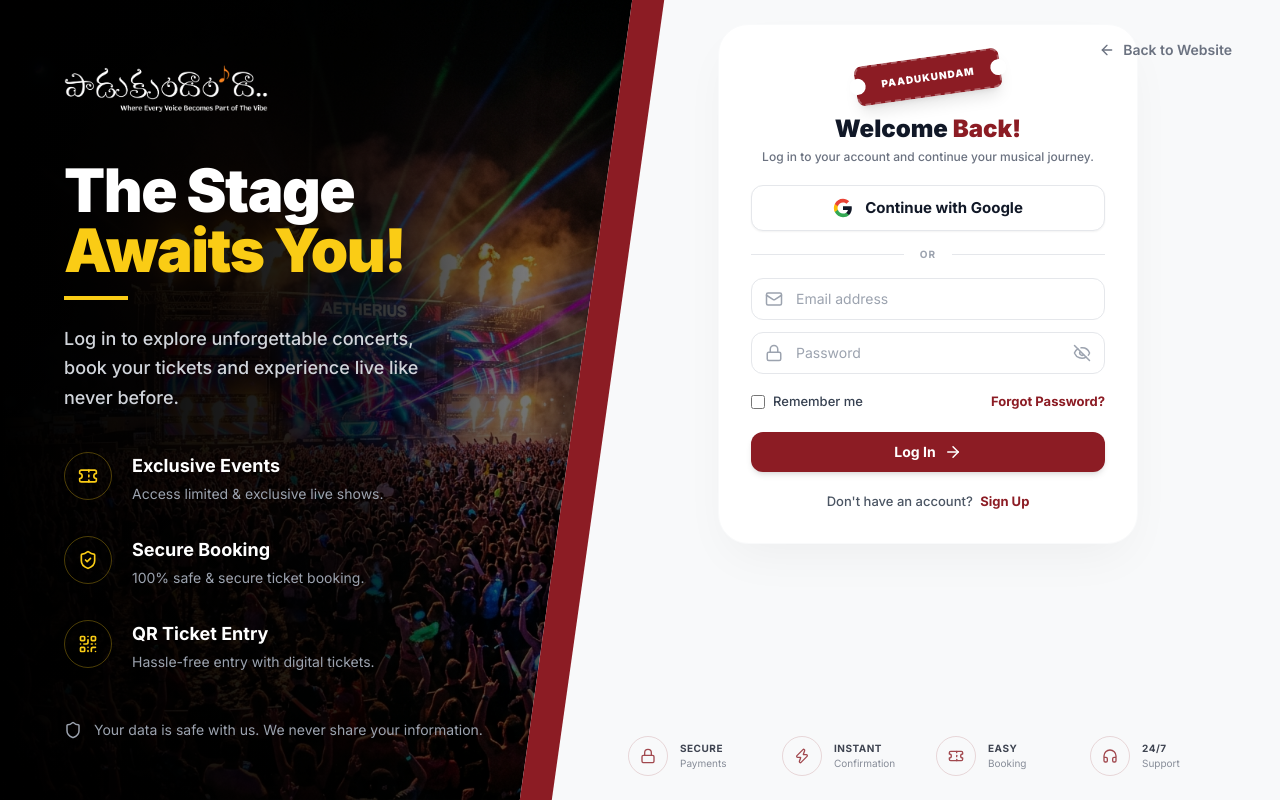
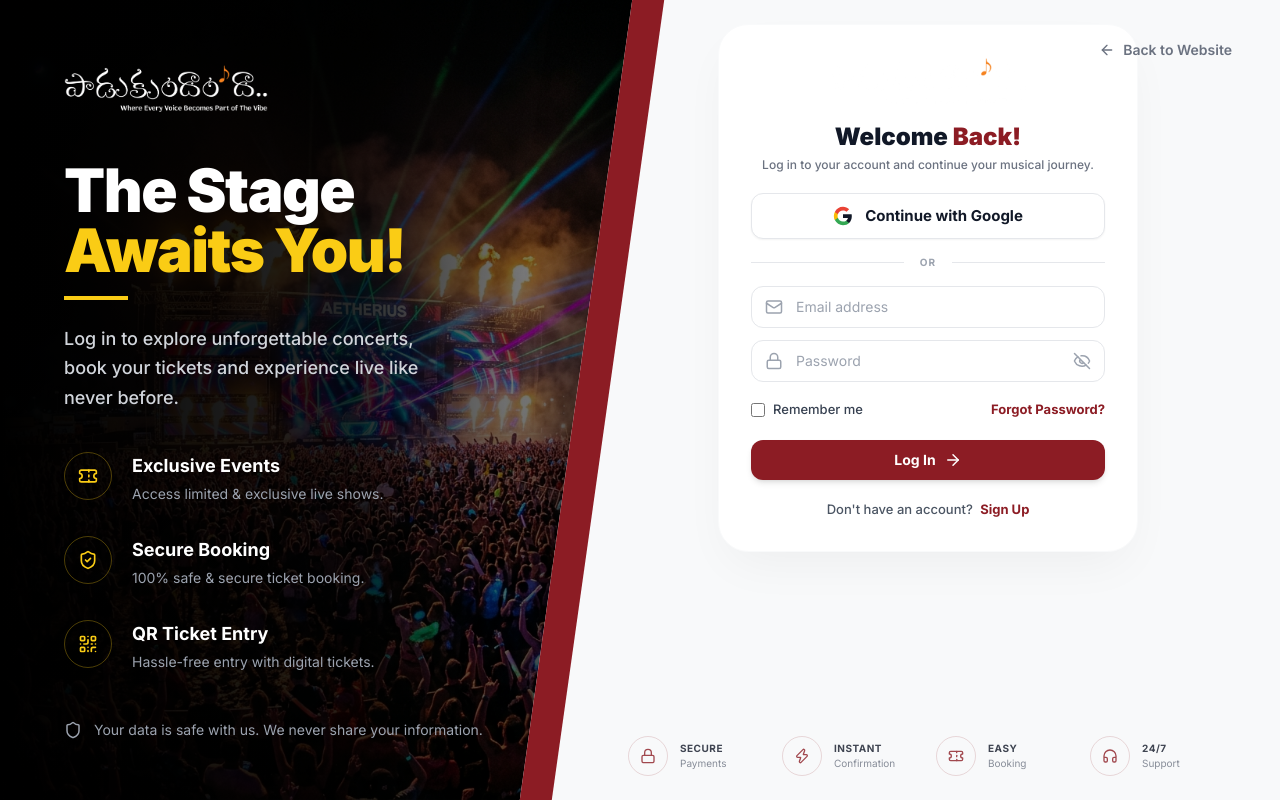
Before and after one commit to paadukundamdhaa-ops/paadukundam-dhaaa, a React (Vite) app: page /login in a window 1280 px wide. Built offline with nearby package versions, Linux system fonts and the light colour scheme.

Commit message:
style: Replace red ticket graphic with official logo in form headers

```diff
--- a/src/pages/Login.jsx
+++ b/src/pages/Login.jsx
@@ -152,11 +152,7 @@ export default function Login() {
             {/* Desktop Header (Hidden on Mobile) */}
             <div className="hidden lg:block text-center mb-5">
               <div className="inline-flex justify-center mb-4">
-                 <div className="px-6 h-10 bg-[#8c1c24] rounded-lg shadow-lg transform -rotate-[8deg] flex items-center justify-center border-dashed border-2 border-white/30 relative">
-                    <div className="absolute -left-2 top-1/2 -translate-y-1/2 w-4 h-4 bg-white rounded-full"></div>
-                    <div className="absolute -right-2 top-1/2 -translate-y-1/2 w-4 h-4 bg-white rounded-full"></div>
-                    <span className="text-white font-black text-[10px] tracking-widest uppercase">PAADUKUNDAM</span>
-                 </div>
+                 <img src="/images/LOGO __ Option 01.png" alt="Paadukundam Dhaa Logo" className="h-12" />
               </div>
 
               <h2 className="text-2xl font-black text-gray-900 mb-1">
--- a/src/pages/ScannerLogin.jsx
+++ b/src/pages/ScannerLogin.jsx
@@ -152,11 +152,7 @@ export default function ScannerLogin() {
             {/* Desktop Header (Hidden on Mobile) */}
             <div className="hidden lg:block text-center mb-5">
               <div className="inline-flex justify-center mb-4">
-                 <div className="px-6 h-10 bg-[#8c1c24] rounded-lg shadow-lg transform -rotate-[8deg] flex items-center justify-center border-dashed border-2 border-white/30 relative">
-                    <div className="absolute -left-2 top-1/2 -translate-y-1/2 w-4 h-4 bg-white rounded-full"></div>
-                    <div className="absolute -right-2 top-1/2 -translate-y-1/2 w-4 h-4 bg-white rounded-full"></div>
-                    <span className="text-white font-black text-[10px] tracking-widest uppercase">SCANNER</span>
-                 </div>
+                 <img src="/images/LOGO __ Option 01.png" alt="Paadukundam Dhaa Logo" className="h-12" />
               </div>
 
               <h2 className="text-2xl font-black text-gray-900 mb-1">
```
